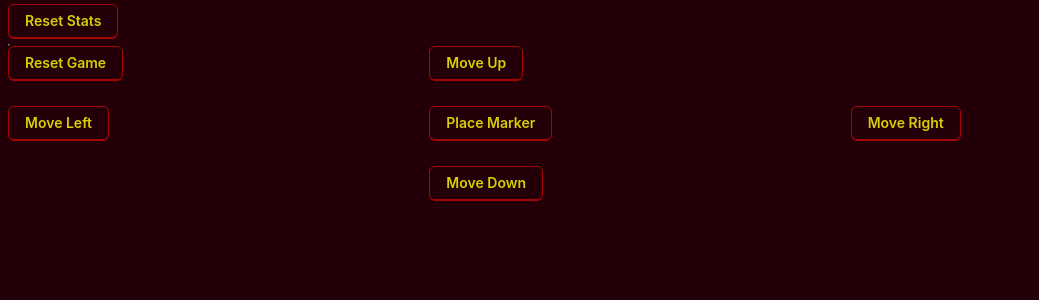
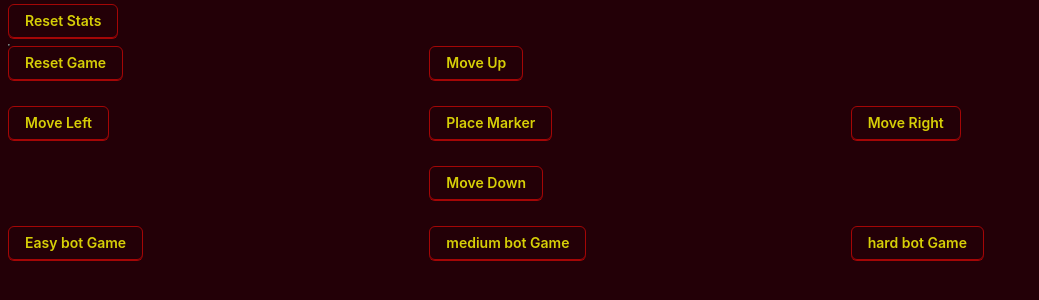
Before and after one commit to JordanLeich/CSI-4160-Group-Project, a Flask app: template templates/index.html in a window 1280 px wide. Shown: the part 264-564 px from the top of the page, without its empty margins (0-1039 px from the left). Run offline with Flask 3, Linux system fonts and the light colour scheme; the template is opened without the code that fills it, so the values that code supplies are empty.

Commit message:
added difficulty select to local web version

```diff
--- a/static/styles/index.css
+++ b/static/styles/index.css
@@ -99,17 +99,26 @@
 
   .game_state {  display: grid;
     grid-template-columns: 1fr 1fr 1fr;
-    grid-template-rows: 1fr 60px 60px 60px;
+    grid-template-rows: 1fr 60px 60px 60px 60px;
     gap: 0px 0px;
     grid-auto-flow: row;
     grid-template-areas:
       "Game_area Game_area Game_area"
       "resetgame move_up_button ."
       "move_left select_pos move_right"
-      ". move_down .";
+      ". move_down ."
+      "easy medium hard";
     grid-area: game_state;
   }
-
+  .difficultyeasy{
+    grid-area: easy;
+  }
+  .difficultymedium{
+    grid-area: medium;
+  }
+  .difficultyhard{
+    grid-area: hard;
+  }
   .Game_area {
     grid-area: Game_area;
   }
--- a/templates/index.html
+++ b/templates/index.html
@@ -61,6 +61,15 @@
             <div class="resetgame">
                 <button class="button-17" onclick="resetGame()">Reset Game</button>
             </div>
+            <div class="difficultyeasy">
+                <button class="button-17" onclick="resetGame()">Easy bot Game</button>
+            </div>
+            <div class="difficultymedium">
+                <button class="button-17" onclick="resetGame()">medium bot Game</button>
+            </div>
+            <div class="difficultyhard">
+                <button class="button-17" onclick="resetGame()">hard bot Game</button>
+            </div>
         </div>
     </div>
 </body>
```
